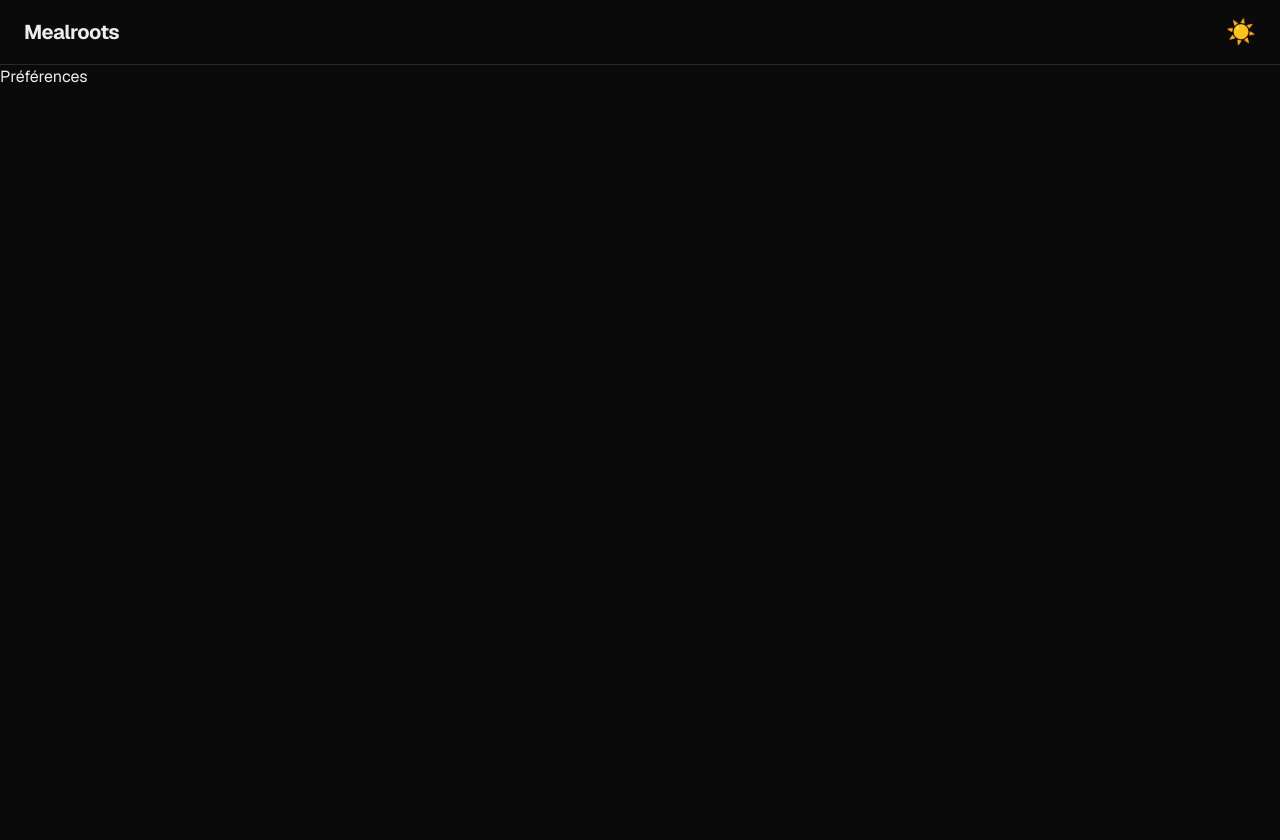
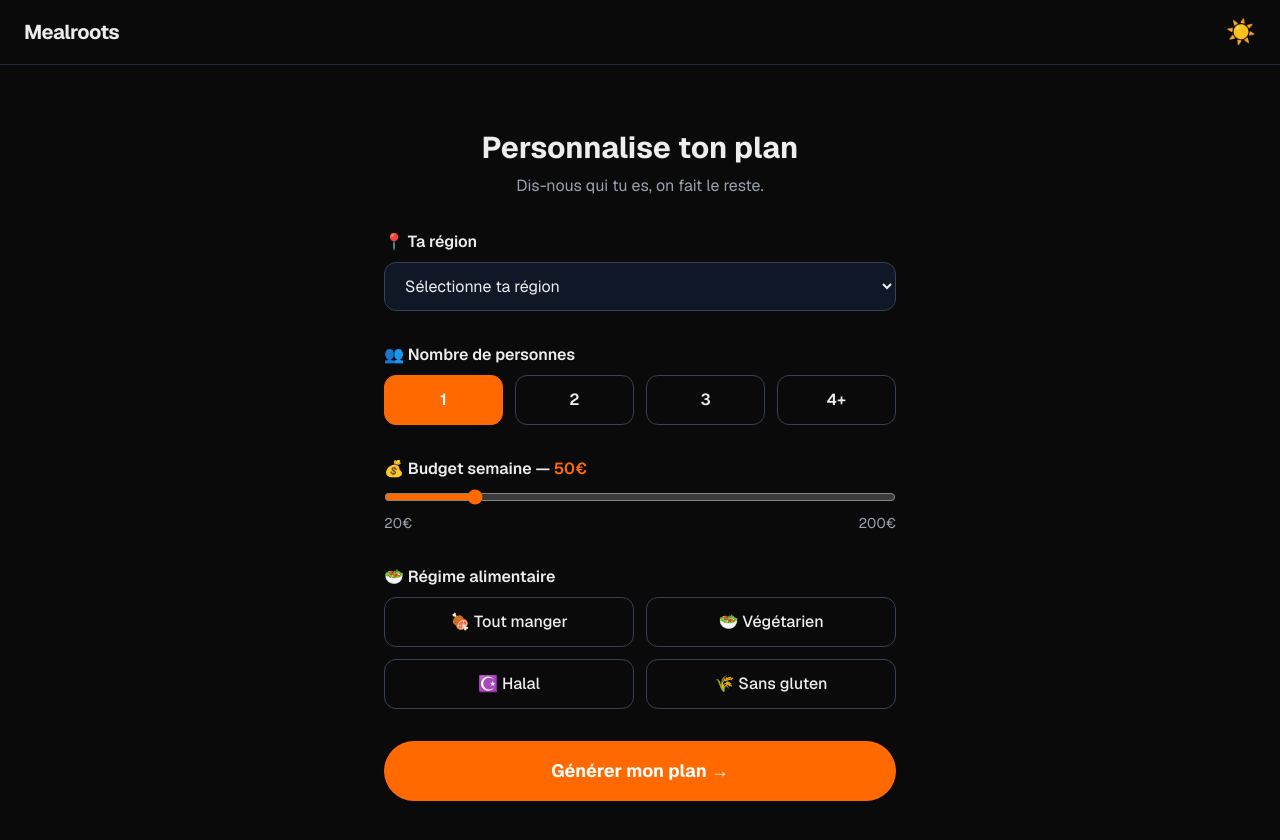
Before and after one commit to agieloth/meal-planner, a Next.js app: page /preferences in a window 1280 px wide. Shown: the top 840 px of the page. Before the commit the page ends 800 px from the top, so only its background shows below. Built offline with nearby package versions, Linux system fonts and the light colour scheme.

Commit message:
feat: build preferences page with region, persons, budget and diet

```diff
--- a/app/preferences/page.tsx
+++ b/app/preferences/page.tsx
@@ -1,7 +1,140 @@
+"use client";
+
+import { useState } from "react";
+import { useRouter } from "next/navigation";
+
+const regions = [
+  "Afrique de l'Ouest",
+  "Afrique du Nord",
+  "Afrique Centrale",
+  "Afrique de l'Est",
+  "Afrique du Sud",
+  "Europe",
+  "Amérique",
+  "Asie",
+];
+
+const regimes = [
+  { id: "omnivore", label: "🍖 Tout manger" },
+  { id: "vegetarien", label: "🥗 Végétarien" },
+  { id: "halal", label: "☪️ Halal" },
+  { id: "sans-gluten", label: "🌾 Sans gluten" },
+];
+
 export default function Preferences() {
-    return (
-        <main>
-            <h1>Préférences</h1>
-        </main>
-    );
+  const router = useRouter();
+  const [region, setRegion] = useState("");
+  const [regime, setRegime] = useState("");
+  const [personnes, setPersonnes] = useState(1);
+  const [budget, setBudget] = useState(50);
+
+  const handleSubmit = () => {
+    if (!region) return alert("Choisis ta région !");
+    const params = new URLSearchParams({
+      region,
+      personnes: personnes.toString(),
+      budget: budget.toString(),
+      regime,
+    });
+    router.push(`/plan?${params.toString()}`);
+  };
+
+  return (
+    <main className="min-h-screen flex flex-col items-center justify-center px-4 py-12">
+      <div className="w-full max-w-lg flex flex-col gap-8">
+        <div className="text-center">
+          <h1 className="text-3xl font-bold">Personnalise ton plan</h1>
+          <p className="text-gray-500 dark:text-gray-400 mt-2">
+            Dis-nous qui tu es, on fait le reste.
+          </p>
+        </div>
+
+        {/* Région */}
+        <div className="flex flex-col gap-2">
+          <label className="font-semibold">📍 Ta région</label>
+          <select
+            value={region}
+            onChange={(e) => setRegion(e.target.value)}
+            className="border border-gray-300 dark:border-gray-700 rounded-xl px-4 py-3 bg-white dark:bg-gray-900 focus:outline-none focus:ring-2 focus:ring-orange-500"
+          >
+            <option value="">Sélectionne ta région</option>
+            {regions.map((r) => (
+              <option key={r} value={r}>
+                {r}
+              </option>
+            ))}
+          </select>
+        </div>
+
+        {/* Nombre de personnes */}
+        <div className="flex flex-col gap-2">
+          <label className="font-semibold">👥 Nombre de personnes</label>
+          <div className="flex gap-3">
+            {[1, 2, 3, 4].map((n) => (
+              <button
+                key={n}
+                onClick={() => setPersonnes(n)}
+                className={`flex-1 py-3 rounded-xl border font-semibold transition-colors ${
+                  personnes === n
+                    ? "bg-orange-500 text-white border-orange-500"
+                    : "border-gray-300 dark:border-gray-700 hover:border-orange-400"
+                }`}
+              >
+                {n === 4 ? "4+" : n}
+              </button>
+            ))}
+          </div>
+        </div>
+
+        {/* Budget */}
+        <div className="flex flex-col gap-2">
+          <label className="font-semibold">
+            💰 Budget semaine —{" "}
+            <span className="text-orange-500">{budget}€</span>
+          </label>
+          <input
+            type="range"
+            min={20}
+            max={200}
+            step={5}
+            value={budget}
+            onChange={(e) => setBudget(Number(e.target.value))}
+            className="accent-orange-500"
+          />
+          <div className="flex justify-between text-sm text-gray-400">
+            <span>20€</span>
+            <span>200€</span>
+          </div>
+        </div>
+
+        {/* Régime */}
+        <div className="flex flex-col gap-2">
+          <label className="font-semibold">🥗 Régime alimentaire</label>
+          <div className="grid grid-cols-2 gap-3">
+            {regimes.map((r) => (
+              <button
+                key={r.id}
+                onClick={() => setRegime(r.id)}
+                className={`py-3 px-4 rounded-xl border font-medium transition-colors ${
+                  regime === r.id
+                    ? "bg-orange-500 text-white border-orange-500"
+                    : "border-gray-300 dark:border-gray-700 hover:border-orange-400"
+                }`}
+              >
+                {r.label}
+              </button>
+            ))}
+          </div>
+        </div>
+
+        {/* Bouton */}
+        <button
+          onClick={handleSubmit}
+          className="bg-orange-500 hover:bg-orange-600 text-white font-bold py-4 rounded-full transition-colors text-lg"
+        >
+          Générer mon plan →
+        </button>
+      </div>
+    </main>
+  );
 }
```
